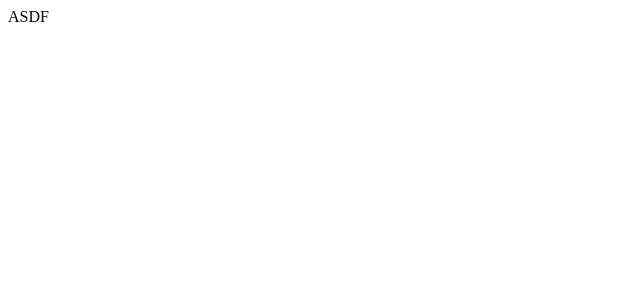
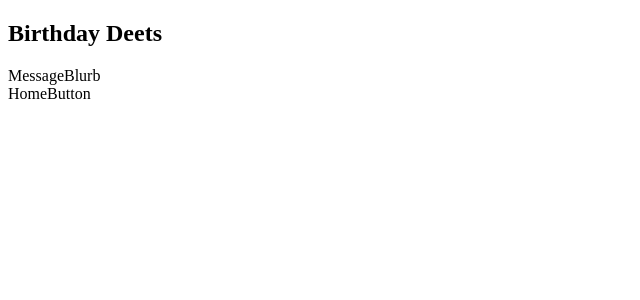
Before and after one commit to joewickes/birthday-deets, a React (Create React App) app: page / in a window 1280 px wide. Shown: the top 300 px of the page, without its empty margins (0-640 px from the left). Built offline with nearby package versions, Linux system fonts and the light colour scheme.

Commit message:
Start work on wHomePage component

```diff
--- a/package.json
+++ b/package.json
@@ -8,6 +8,7 @@
     "@testing-library/user-event": "^12.8.3",
     "react": "^17.0.2",
     "react-dom": "^17.0.2",
+    "react-router-dom": "^5.2.0",
     "react-scripts": "4.0.3",
     "web-vitals": "^1.1.1"
   },
--- a/src/components/App.js
+++ b/src/components/App.js
@@ -1,11 +1,26 @@
 // Dependencies
 import React from 'react';
+import { Switch, Route } from 'react-router-dom';
+
+// Styles
+import './../styles/App.css';
+
+// Components
+import HomePage from './../routes/HomePage';
+import FriendInfoPage from './../routes/FriendInfoPage';
+import FriendsPage from './../routes/FriendsPage';
+import MyInfoPage from './../routes/MyInfoPage';
 
 const App = () => {
   return (
-    <>
-      <div>ASDF</div>
-     </>
+    <div className="App">
+      <Switch>
+        <Route exact path="/" component={() => <HomePage />} />
+        <Route exact path="/friends" component={() => <FriendsPage />} />
+        <Route exact path="/friendinfo" component={() => <FriendInfoPage />} />
+        <Route exact path="/myinfo" component={() => <MyInfoPage />} />
+      </Switch>
+    </div>
   );
 }
 
--- a/src/components/Header.js
+++ b/src/components/Header.js
@@ -3,9 +3,14 @@ import React from 'react';
 
 const Header = () => {
   return (
-    <>
+    <header>
+      <section className="h-left">
+        <h1>Birthday Deets</h1>
+      </section>
+      <section className="h-right">
 
-    </>
+      </section>
+    </header>
   );
 }
 
--- a/src/index.js
+++ b/src/index.js
@@ -1,11 +1,14 @@
 // Dependencies
 import React from 'react';
 import ReactDOM from 'react-dom';
+import { BrowserRouter } from 'react-router-dom';
 
 // Components
 import App from './components/App';
 
 ReactDOM.render(
-  <App />,
+  <BrowserRouter>
+    <App />
+  </BrowserRouter>,
   document.getElementById('root')
 );
--- a/src/routes/FriendInfoPage.js
+++ b/src/routes/FriendInfoPage.js
@@ -1,10 +1,18 @@
 // Dependencies
 import React from 'react';
+
+//Components
+import Header from './../components/Header';
+import Footer from './../components/Footer';
+
 
 const FriendInfoPage = () => {
   return (
     <>
-      <div>FriendInfoPage</div>
+      <main className="FriendInfoPage">
+        <Header />
+        <Footer />
+      </main>
     </>
   );
 }
--- a/src/routes/FriendsPage.js
+++ b/src/routes/FriendsPage.js
@@ -1,10 +1,17 @@
 // Dependencies
 import React from 'react';
+
+//Components
+import Header from './../components/Header';
+import Footer from './../components/Footer';
 
 const FriendsPage = () => {
   return (
     <>
-      <div>FriendsPage</div>
+      <main className="FriendsPage">
+        <Header />
+        <Footer />
+      </main>
     </>
   );
 }
--- a/src/routes/HomePage.js
+++ b/src/routes/HomePage.js
@@ -1,11 +1,20 @@
 // Dependencies
 import React from 'react';
 
+//Components
+import Header from './../components/Header';
+import MessageBlurb from './../components/MessageBlurb';
+import HomeButton from './../components/HomeButton';
+import Footer from './../components/Footer';
+
 const HomePage = () => {
   return (
-    <>
-      <div>HomePage</div>
-    </>
+    <main className="HomePage">
+      <Header />
+      <MessageBlurb />
+      <HomeButton />
+      <Footer />
+    </main>
   );
 }
 
--- a/src/routes/MyInfoPage.js
+++ b/src/routes/MyInfoPage.js
@@ -1,11 +1,16 @@
 // Dependencies
 import React from 'react';
 
+//Components
+import Header from './../components/Header';
+import Footer from './../components/Footer';
+
 const MyInfoPage = () => {
   return (
-    <>
-      <div>MyInfoPage</div>
-    </>
+    <main className="MyInfoPage">
+      <Header />
+      <Footer />
+    </main>
   );
 }
 
```
Also changed, not shown: src/styles/Header.css (added), 1 other file (tests, documents, lock files or other folders).
